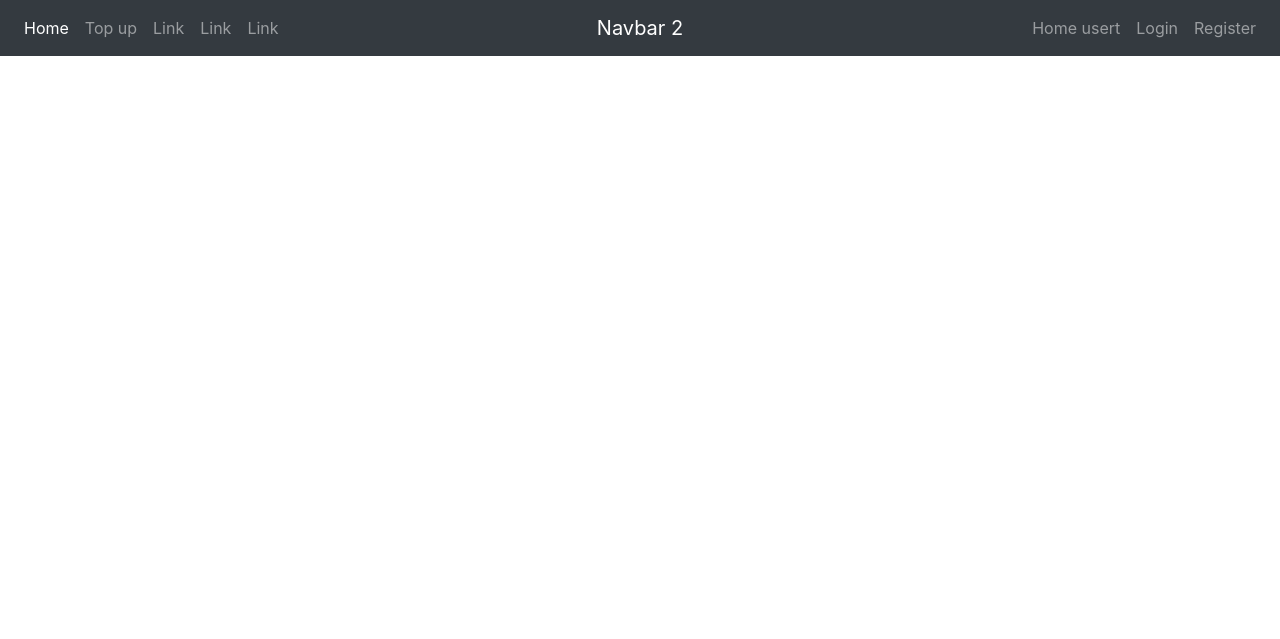
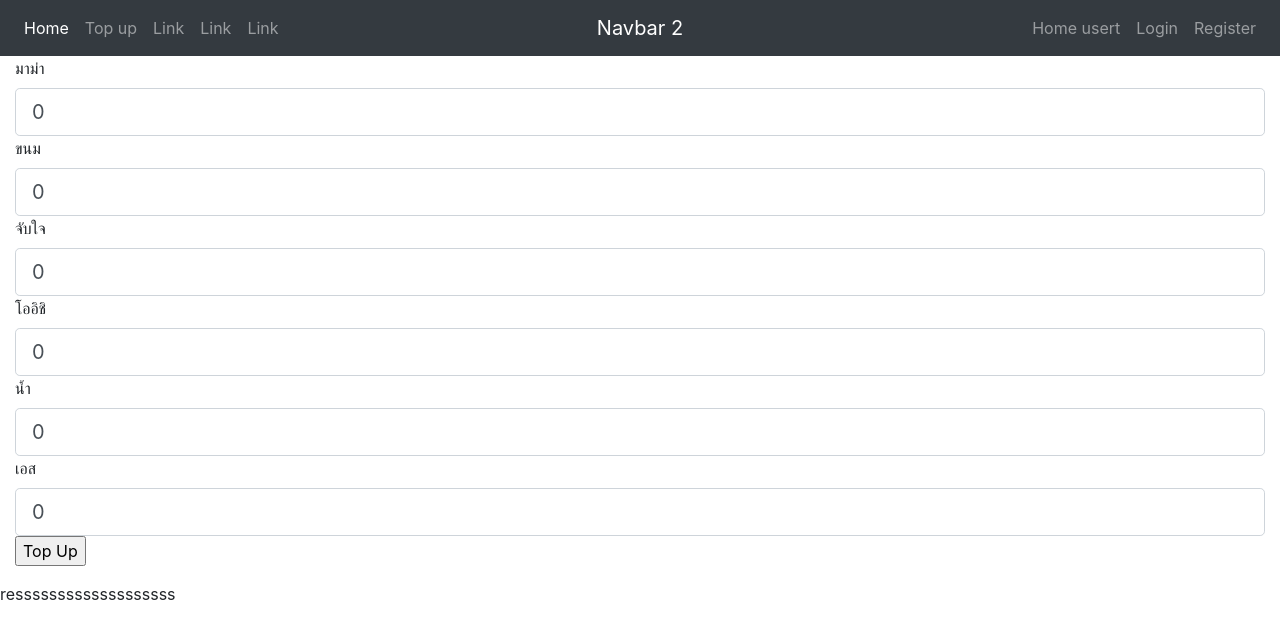
Before and after one commit to iryudragon01/shop, a Django app: page /stock/topup/ in a window 1280 px wide. Shown: the top 639 px of the page. Run offline with Django 3.2, Linux system fonts and the light colour scheme; data comes from the database, SQL or seed files in the repository; some libraries are stand-ins or nearby versions.

Commit message:
top up resign2

```diff
--- a/stock/templates/stock/topup/top_up.html
+++ b/stock/templates/stock/topup/top_up.html
@@ -1,17 +1,21 @@
 {% extends 'stock/layout.html' %}
 {% block content %}
-{% if top_ups %}
+{% if items %}
+<div>
 <form class="form" action="" method="post">
     {% csrf_token %}
-    {%for top_up in top_ups %}
-        <div class="content-group">
-            <label>{{top_up.item.name}}</label>
-            <input name="{{top_up.item.name}}" value="0" \>
+    <div class="form-group col">
+    {%for item in items %}
+        <div class="col-xs-2">
+            <label class="form-control-label">{{item.name}}</label>
+            <input class="form-control form-control-lg" name="{{item.name}}" value="0" \>
         </div>
     {% endfor %}
     <input type="submit" value="Top Up">
+    </div>
 
 </form>
+</div>
 
  resssssssssssssssssss
 {% endif %}
```
